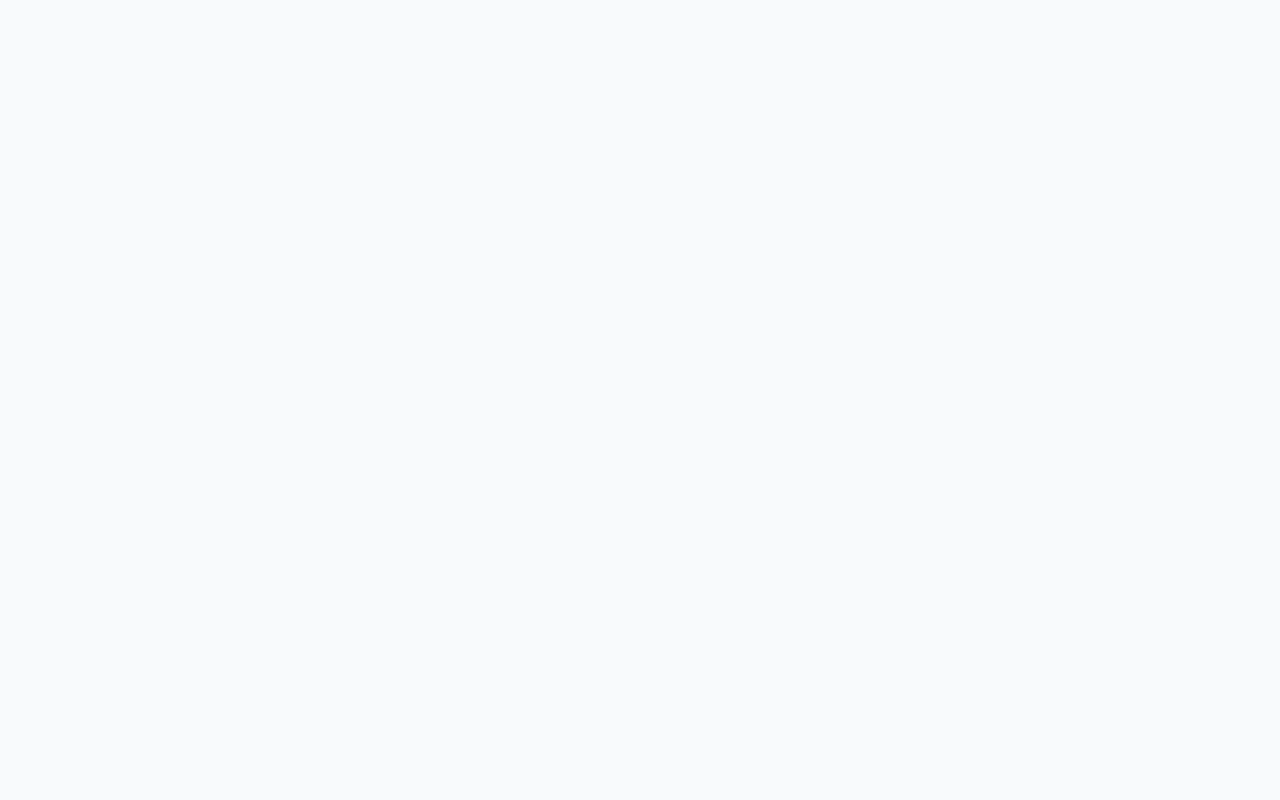
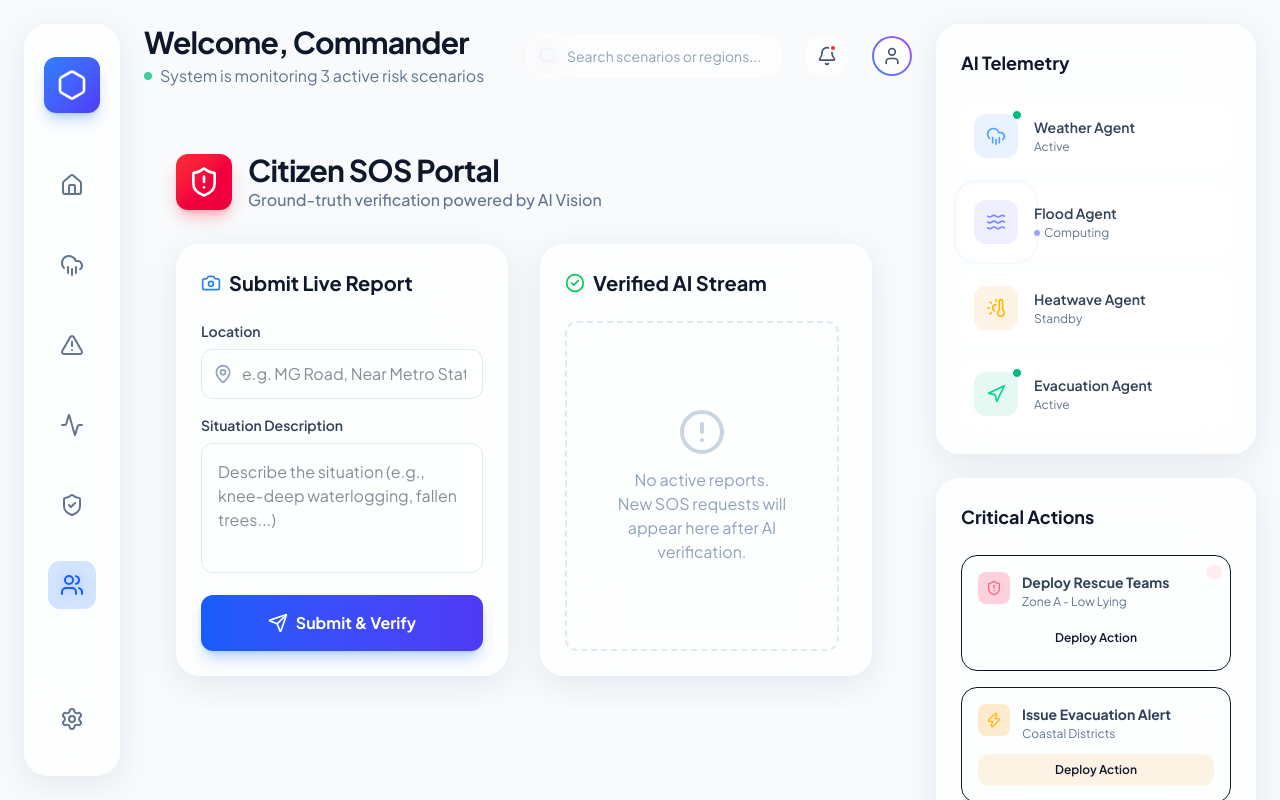
Before and after one commit to saivivekduvva/MeghDoot, a React (Vite) app in the folder frontend/: page /citizen-reports in a window 1280 px wide. Before the commit this address had no page. Built offline with nearby package versions, Linux system fonts and the light colour scheme.

Commit message:
Added Citizen SOS

```diff
--- a/frontend/src/App.tsx
+++ b/frontend/src/App.tsx
@@ -7,6 +7,7 @@ import ScenarioSimulator from './pages/ScenarioSimulator';
 import RiskMapPage from './pages/RiskMapPage';
 import AgentIntelligence from './pages/AgentIntelligence';
 import MayorDashboard from './pages/MayorDashboard';
+import CitizenReports from './pages/CitizenReports';
 
 function App() {
   return (
@@ -20,6 +21,7 @@ function App() {
             <Route path="/risk-map" element={<RiskMapPage />} />
             <Route path="/telemetry" element={<AgentIntelligence />} />
             <Route path="/mayor" element={<MayorDashboard />} />
+            <Route path="/citizen-reports" element={<CitizenReports />} />
           </Route>
         </Routes>
         <Toaster position="top-right" />
--- a/frontend/src/components/Sidebar.tsx
+++ b/frontend/src/components/Sidebar.tsx
@@ -1,5 +1,5 @@
 
-import { Home, CloudRain, AlertTriangle, Activity, Settings, Hexagon, ShieldCheck } from 'lucide-react';
+import { Home, CloudRain, AlertTriangle, Activity, Settings, Hexagon, ShieldCheck, Users } from 'lucide-react';
 import { motion } from 'framer-motion';
 import { useNavigate, useLocation } from 'react-router-dom';
 
@@ -13,6 +13,7 @@ const Sidebar = () => {
     { icon: AlertTriangle, label: 'Risk Map', path: '/risk-map' },
     { icon: Activity, label: 'Telemetry', path: '/telemetry' },
     { icon: ShieldCheck, label: 'Action Plan', path: '/mayor' },
+    { icon: Users, label: 'Citizen SOS', path: '/citizen-reports' },
   ];
 
   return (
--- /dev/null
+++ b/frontend/src/pages/CitizenReports.tsx
@@ -0,0 +1,177 @@
+import React, { useState } from 'react';
+import { motion } from 'framer-motion';
+import { ShieldAlert, MapPin, Camera, Send, CheckCircle2, AlertCircle } from 'lucide-react';
+import toast from 'react-hot-toast';
+
+interface ReportResponse {
+  status: string;
+  reasoning: string;
+  confidence_score: number;
+}
+
+interface SubmittedReport {
+  id: number;
+  location: string;
+  description: string;
+  response?: ReportResponse;
+  timestamp: string;
+}
+
+const CitizenReports = () => {
+  const [location, setLocation] = useState('');
+  const [description, setDescription] = useState('');
+  const [isSubmitting, setIsSubmitting] = useState(false);
+  const [reports, setReports] = useState<SubmittedReport[]>([]);
+
+  const handleSubmit = async (e: React.FormEvent) => {
+    e.preventDefault();
+    if (!location || !description) {
+      toast.error('Please fill in all fields');
+      return;
+    }
+
+    setIsSubmitting(true);
+    try {
+      const res = await fetch('http://127.0.0.1:8000/api/sos-report', {
+        method: 'POST',
+        headers: { 'Content-Type': 'application/json' },
+        body: JSON.stringify({ location, description }),
+      });
+
+      if (!res.ok) throw new Error('Submission failed');
+      const data: ReportResponse = await res.json();
+
+      const newReport: SubmittedReport = {
+        id: Date.now(),
+        location,
+        description,
+        response: data,
+        timestamp: new Date().toLocaleTimeString(),
+      };
+
+      setReports((prev) => [newReport, ...prev]);
+      setLocation('');
+      setDescription('');
+      toast.success('Report submitted and verified by AI!');
+    } catch (error) {
+      toast.error('Failed to submit report. Please try again.');
+    } finally {
+      setIsSubmitting(false);
+    }
+  };
+
+  return (
+    <div className="flex-1 p-8 overflow-y-auto">
+      <motion.div
+        initial={{ opacity: 0, y: 20 }}
+        animate={{ opacity: 1, y: 0 }}
+        className="max-w-5xl mx-auto space-y-8"
+      >
+        <div className="flex items-center gap-4">
+          <div className="p-3 bg-gradient-to-br from-red-500 to-rose-600 rounded-xl shadow-lg shadow-red-500/30">
+            <ShieldAlert className="w-8 h-8 text-white" />
+          </div>
+          <div>
+            <h1 className="text-3xl font-bold text-slate-900 tracking-tight">Citizen SOS Portal</h1>
+            <p className="text-slate-500 font-medium">Ground-truth verification powered by AI Vision</p>
+          </div>
+        </div>
+
+        <div className="grid grid-cols-1 lg:grid-cols-2 gap-8">
+          {/* Form Section */}
+          <div className="glass-panel p-6 rounded-2xl border border-white">
+            <h2 className="text-xl font-bold mb-6 flex items-center gap-2">
+              <Camera className="w-5 h-5 text-blue-500" />
+              Submit Live Report
+            </h2>
+            <form onSubmit={handleSubmit} className="space-y-4">
+              <div>
+                <label className="block text-sm font-semibold text-slate-700 mb-2">Location</label>
+                <div className="relative">
+                  <MapPin className="w-5 h-5 text-slate-400 absolute left-3 top-1/2 -translate-y-1/2" />
+                  <input
+                    type="text"
+                    value={location}
+                    onChange={(e) => setLocation(e.target.value)}
+                    placeholder="e.g. MG Road, Near Metro Station"
+                    className="w-full pl-10 pr-4 py-3 bg-white/50 border border-slate-200 rounded-xl focus:ring-2 focus:ring-blue-500 outline-none transition-all"
+                  />
+                </div>
+              </div>
+              <div>
+                <label className="block text-sm font-semibold text-slate-700 mb-2">Situation Description</label>
+                <textarea
+                  value={description}
+                  onChange={(e) => setDescription(e.target.value)}
+                  placeholder="Describe the situation (e.g., knee-deep waterlogging, fallen trees...)"
+                  rows={4}
+                  className="w-full p-4 bg-white/50 border border-slate-200 rounded-xl focus:ring-2 focus:ring-blue-500 outline-none transition-all resize-none"
+                />
+              </div>
+              <button
+                type="submit"
+                disabled={isSubmitting}
+                className="w-full py-4 bg-gradient-to-r from-blue-600 to-indigo-600 hover:from-blue-700 hover:to-indigo-700 text-white font-bold rounded-xl shadow-lg shadow-blue-500/30 transition-all flex items-center justify-center gap-2 disabled:opacity-70"
+              >
+                {isSubmitting ? (
+                  <span className="animate-pulse">Processing via AI...</span>
+                ) : (
+                  <>
+                    <Send className="w-5 h-5" />
+                    Submit & Verify
+                  </>
+                )}
+              </button>
+            </form>
+          </div>
+
+          {/* Feed Section */}
+          <div className="glass-panel p-6 rounded-2xl border border-white flex flex-col h-full">
+            <h2 className="text-xl font-bold mb-6 flex items-center gap-2">
+              <CheckCircle2 className="w-5 h-5 text-green-500" />
+              Verified AI Stream
+            </h2>
+            <div className="flex-1 overflow-y-auto pr-2 space-y-4">
+              {reports.length === 0 ? (
+                <div className="h-full flex flex-col items-center justify-center text-slate-400 p-8 text-center border-2 border-dashed border-slate-200 rounded-xl">
+                  <AlertCircle className="w-12 h-12 mb-3 text-slate-300" />
+                  <p>No active reports.<br/>New SOS requests will appear here after AI verification.</p>
+                </div>
+              ) : (
+                reports.map((report) => (
+                  <motion.div
+                    key={report.id}
+                    initial={{ opacity: 0, x: 20 }}
+                    animate={{ opacity: 1, x: 0 }}
+                    className="p-4 bg-white/80 rounded-xl border border-slate-100 shadow-sm"
+                  >
+                    <div className="flex justify-between items-start mb-2">
+                      <h3 className="font-bold text-slate-900">{report.location}</h3>
+                      <span className="text-xs font-semibold px-2 py-1 bg-green-100 text-green-700 rounded-full">
+                        {report.response?.status}
+                      </span>
+                    </div>
+                    <p className="text-sm text-slate-600 mb-3">"{report.description}"</p>
+                    <div className="p-3 bg-slate-50 rounded-lg border border-slate-100">
+                      <div className="flex items-center gap-2 mb-1">
+                        <Hexagon className="w-4 h-4 text-indigo-500" />
+                        <span className="text-xs font-bold text-indigo-700">AI Verification Agent</span>
+                        <span className="text-xs text-slate-400 ml-auto">{report.timestamp}</span>
+                      </div>
+                      <p className="text-sm font-medium text-slate-700">{report.response?.reasoning}</p>
+                      <div className="mt-2 text-xs font-semibold text-slate-500">
+                        Confidence Score: <span className="text-indigo-600">{report.response?.confidence_score}%</span>
+                      </div>
+                    </div>
+                  </motion.div>
+                ))
+              )}
+            </div>
+          </div>
+        </div>
+      </motion.div>
+    </div>
+  );
+};
+
+export default CitizenReports;
```
Also changed, not shown: 2 other files (tests, documents, lock files or other folders).
